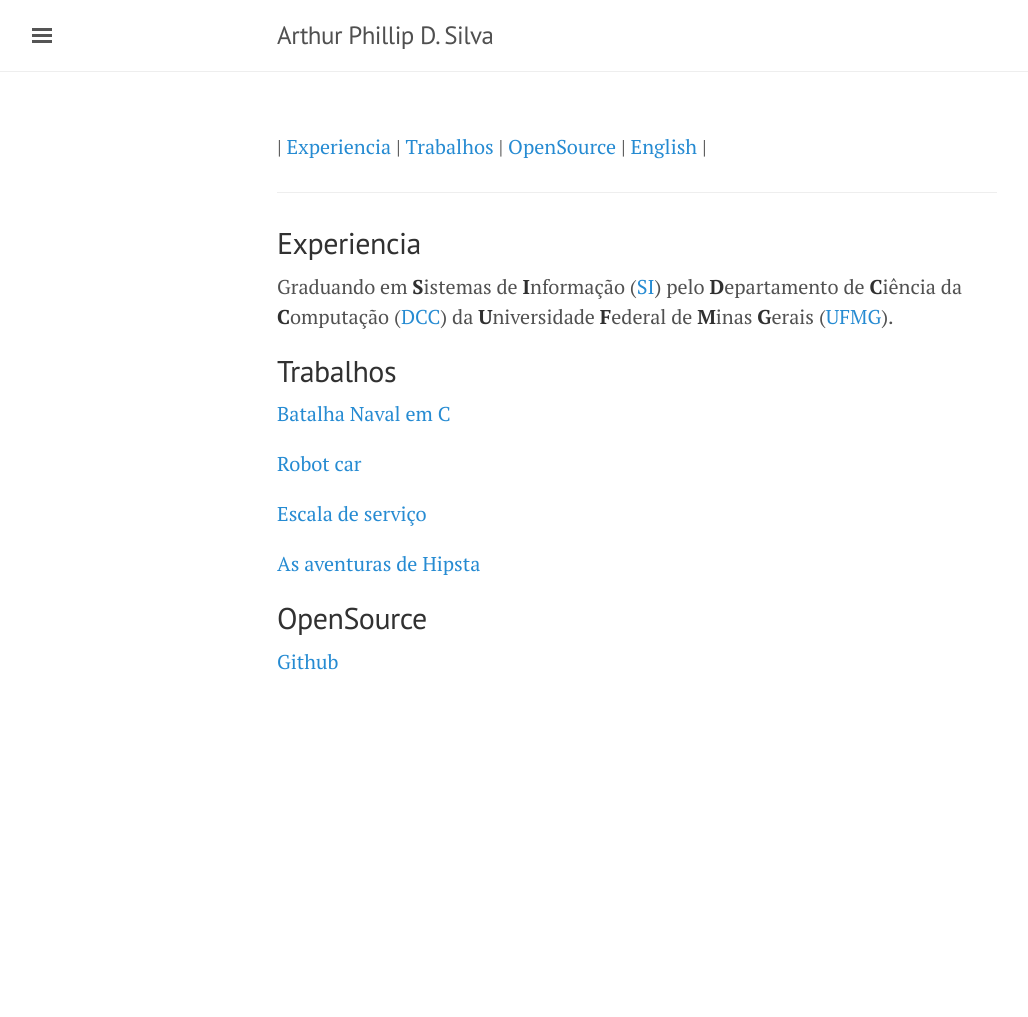
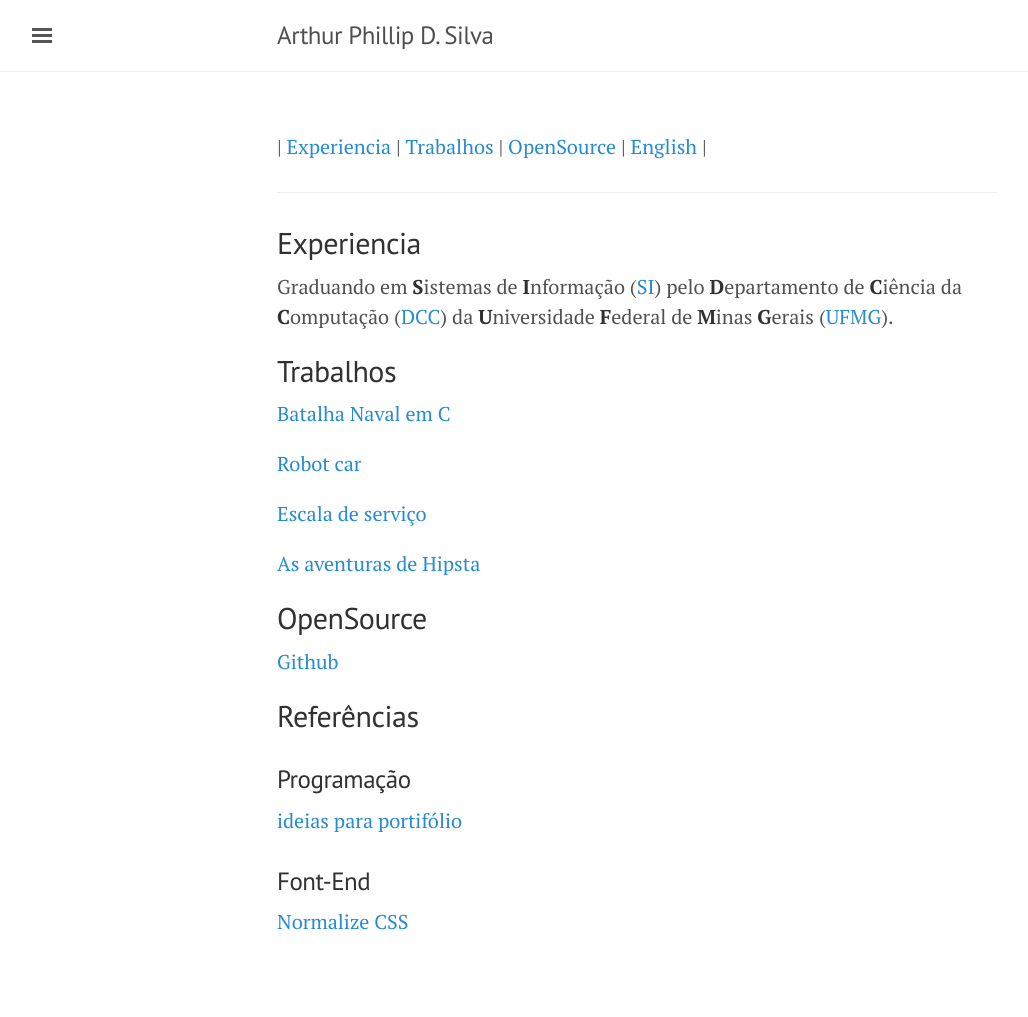
Before and after one commit to artphil/artphil.github.io, a Jekyll site: the page built from index.md, in a window 1280 px wide. Shown: the whole page, without its empty margins (3-1031 px from the left). Built offline with Jekyll 4.4.1, drawn with Linux system fonts in a browser that asks for light colours; before the commit the page ends 900 px from its top, so only the background shows below that.

Commit message:
Update references

```diff
--- a/index.md
+++ b/index.md
@@ -22,3 +22,9 @@ Graduando em **S**istemas de **I**nformação ([SI](http://dcc.ufmg.br/dcc/?q=pt
 
 ## OpenSource
 [Github](https://github.com/artphil)
+
+## Referências
+### Programação
+[ideias para portifólio](https://github.com/florinpop17/app-ideas)
+### Font-End
+[Normalize CSS](https://github.com/necolas/normalize.css/)
```
